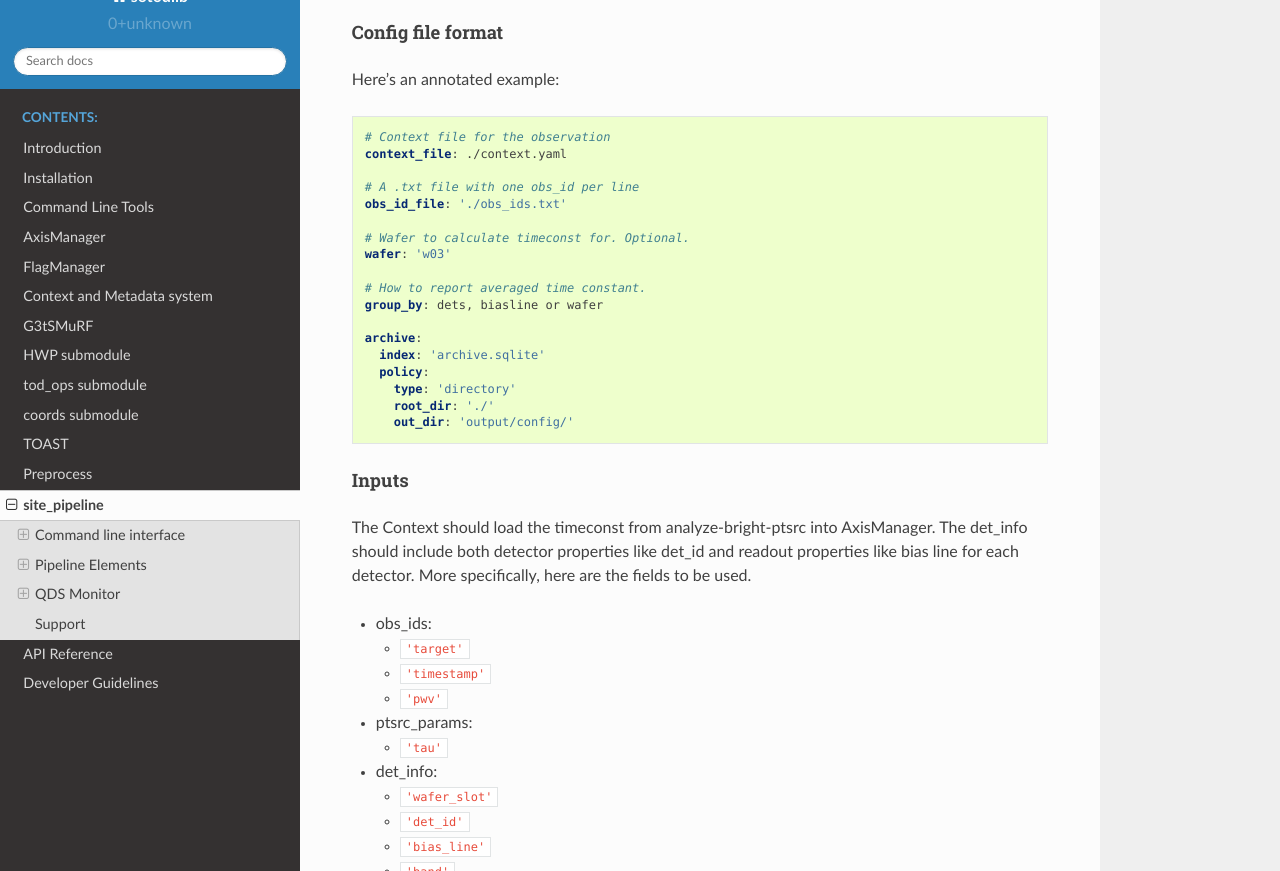
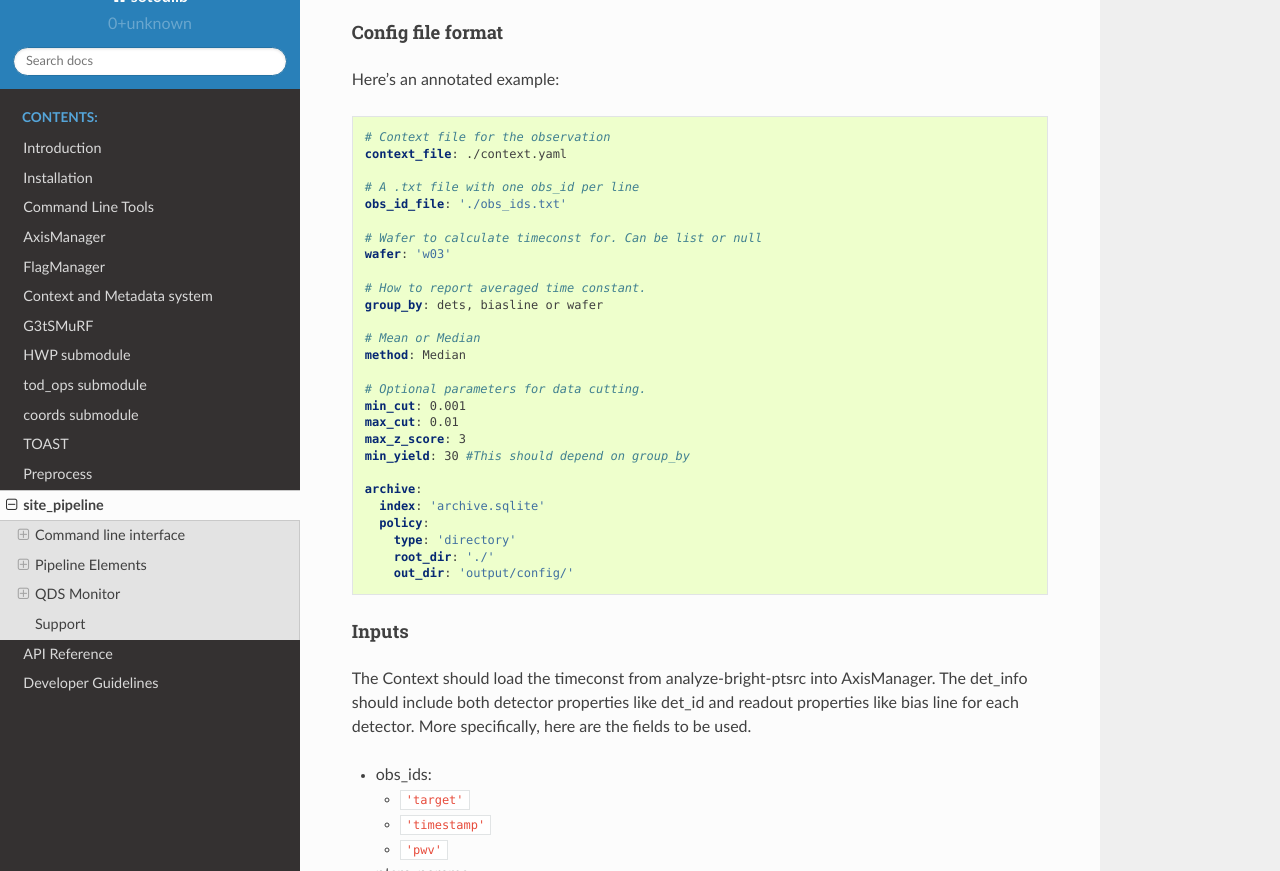
Before and after one commit to simonsobs/sotodlib, a Sphinx documentation site: the page built from docs/site_pipeline.rst, in a window 1280 px wide and 900 px high, scrolled down 3633 px, cut to the strip 29-900 px from the top of the window. Built offline with Sphinx 7.4.7 and the Read the Docs theme 2.0.0, drawn with Linux system fonts in a browser that asks for light colours.

Commit message:
Update site_pipeline.rst
Add in optional parameters for data cutting

```diff
--- a/docs/site_pipeline.rst
+++ b/docs/site_pipeline.rst
@@ -196,11 +196,20 @@ Here's an annotated example:
   # A .txt file with one obs_id per line
   obs_id_file: './obs_ids.txt'
 
-  # Wafer to calculate timeconst for. Optional.
+  # Wafer to calculate timeconst for. Can be list or null
   wafer: 'w03'
 
   # How to report averaged time constant.
   group_by: dets, biasline or wafer
+
+  # Mean or Median
+  method: Median
+
+  # Optional parameters for data cutting.
+  min_cut: 0.001
+  max_cut: 0.01
+  max_z_score: 3
+  min_yield: 30 #This should depend on group_by
 
   archive:
     index: 'archive.sqlite'
```
